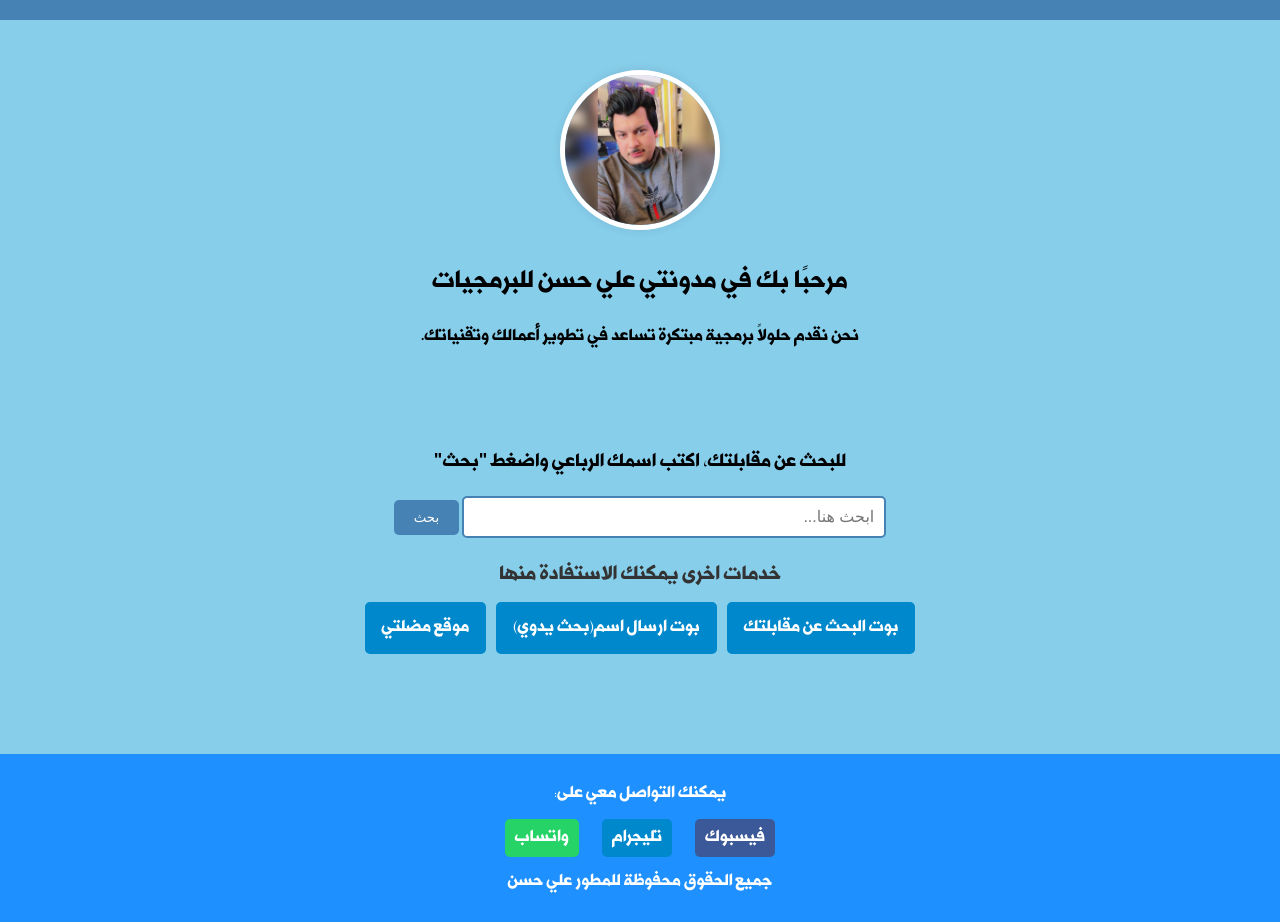
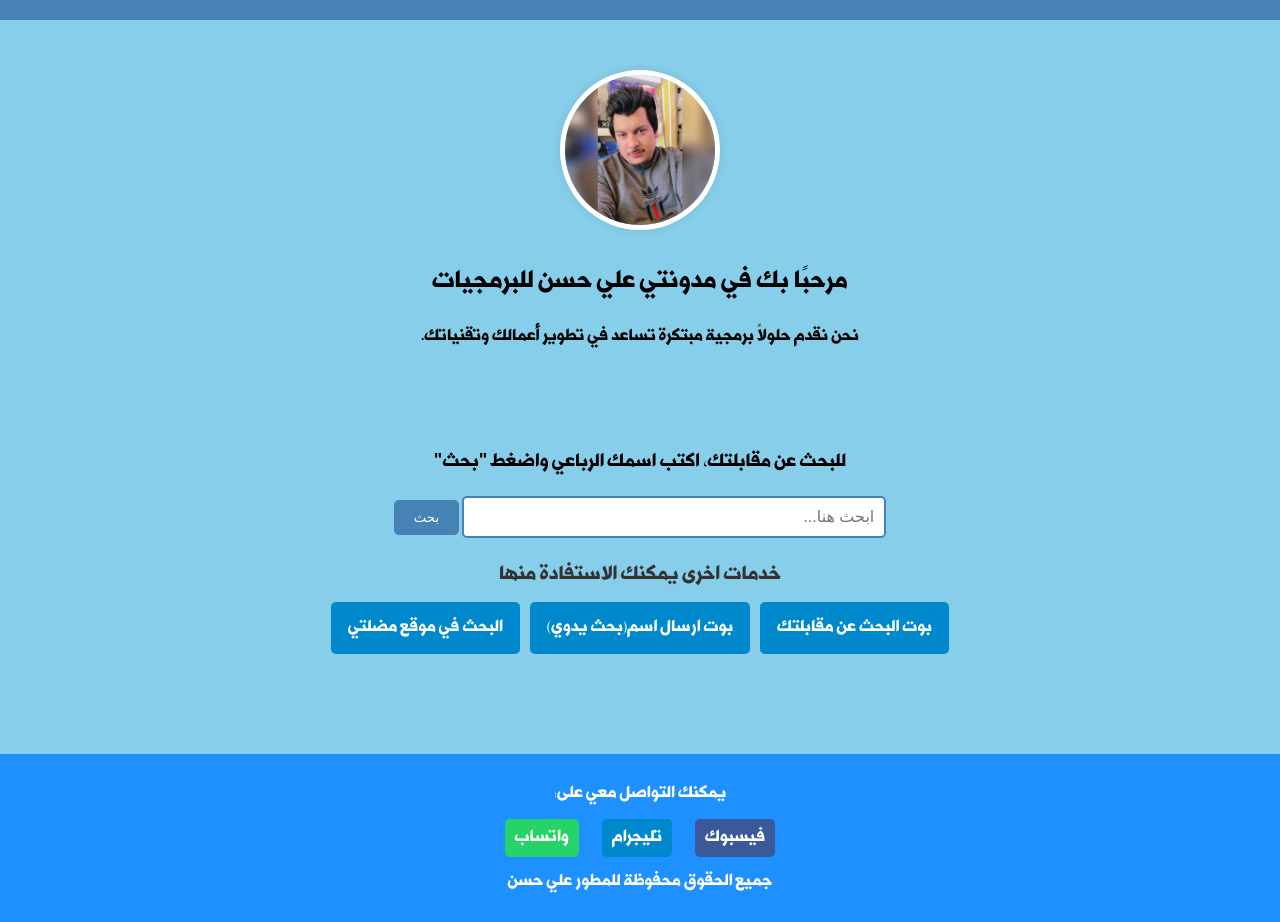
Before and after one commit to ali99hassan-99/ali-hassan9, a website: page index.html in a window 1280 px wide. Shown: the part 179-1101 px from the top of the page. Drawn offline with Linux system fonts and the light colour scheme; no server answers.

Commit message:
Update index.html

```diff
--- a/index.html
+++ b/index.html
@@ -35,7 +35,7 @@
         <div class="buttons">
             <a href="https://t.me/ali2024hasbot" class="service-button" target="_blank">بوت البحث عن مقابلتك</a>
             <a href="https://t.me/ali99113bot" class="service-button" target="_blank">بوت ارسال اسم(بحث يدوي)</a>
-            <a href="https://spa.gov.iq/umbrella/search.aspx" class="service-button" target="_blank">موقع مضلتي</a>
+            <a href="https://spa.gov.iq/umbrella/search.aspx" class="service-button" target="_blank">البحث في موقع مضلتي</a>
         </div>
     </section>
 
```
